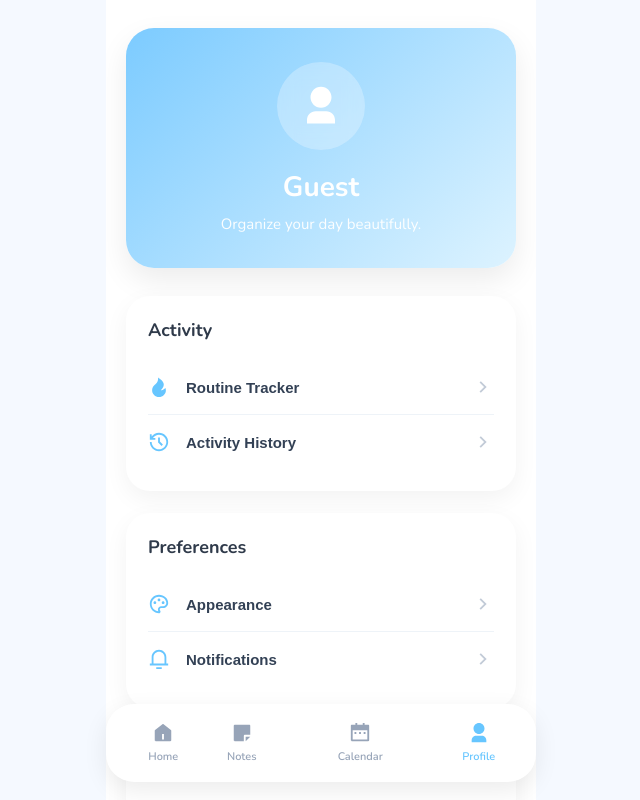
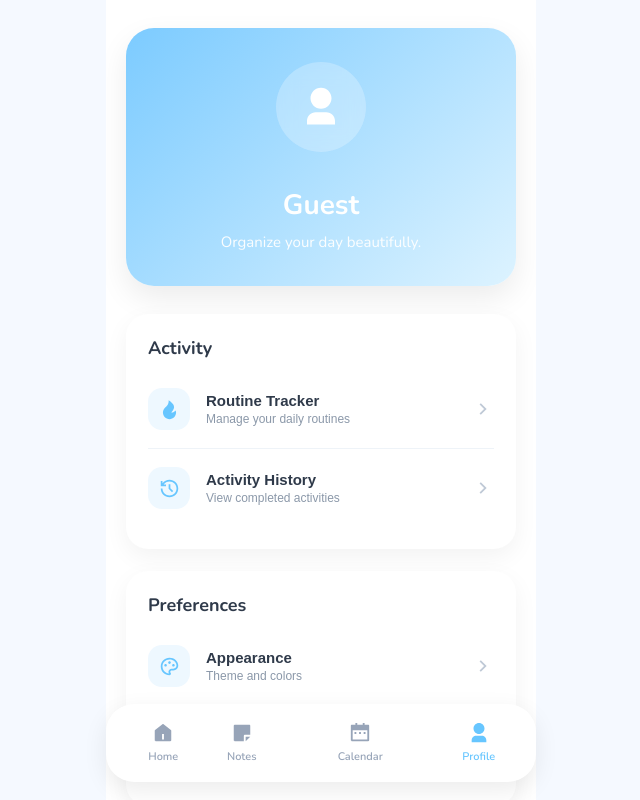
Before and after one commit to lasiah07/daily-planner, a React (Vite) app: page /profile in a window 1280 px wide. Shown: the top 800 px of the page, without its empty margins (319-959 px from the left). Built offline with nearby package versions, Linux system fonts and the light colour scheme.

Commit message:
Refactor profile with reusable UI components

```diff
--- /dev/null
+++ b/src/components/ProfileHeader/ProfileHeader.css
@@ -0,0 +1,77 @@
+.profile-header{
+
+  background:linear-gradient(
+    135deg,
+    #7CCBFF,
+    #DDF3FF
+  );
+
+  border-radius:28px;
+
+  padding:34px 24px;
+
+  display:flex;
+  flex-direction:column;
+  align-items:center;
+
+  box-shadow:0 12px 30px rgba(0,0,0,.08);
+
+  margin-bottom:28px;
+
+}
+
+.avatar{
+
+  width:90px;
+  height:90px;
+
+  border-radius:50%;
+
+  overflow:hidden;
+
+  background:rgba(255,255,255,.25);
+
+  display:flex;
+  justify-content:center;
+  align-items:center;
+
+}
+
+.avatar img{
+
+  width:100%;
+  height:100%;
+
+  object-fit:cover;
+
+}
+
+.avatar svg{
+
+  color:white;
+
+  font-size:42px;
+
+}
+
+.profile-header h2{
+
+  margin-top:16px;
+
+  color:white;
+
+  font-size:28px;
+
+}
+
+.profile-header p{
+
+  margin-top:8px;
+
+  color:white;
+
+  opacity:.95;
+
+  text-align:center;
+
+}
--- /dev/null
+++ b/src/components/ProfileHeader/ProfileHeader.jsx
@@ -0,0 +1,40 @@
+import "./ProfileHeader.css";
+
+import {
+  RiUser3Fill,
+} from "react-icons/ri";
+
+function ProfileHeader({ user }) {
+
+  return (
+
+    <div className="profile-header">
+
+      <div className="avatar">
+
+        {user.avatar ? (
+
+          <img
+            src={user.avatar}
+            alt={user.name}
+          />
+
+        ) : (
+
+          <RiUser3Fill />
+
+        )}
+
+      </div>
+
+      <h2>{user.name}</h2>
+
+      <p>{user.bio}</p>
+
+    </div>
+
+  );
+
+}
+
+export default ProfileHeader;
--- /dev/null
+++ b/src/components/SectionCard/SectionCard.css
@@ -0,0 +1,32 @@
+.section-card{
+
+    background:white;
+
+    border-radius:22px;
+
+    padding:22px;
+
+    margin-bottom:22px;
+
+    box-shadow:
+        0 8px 24px rgba(0,0,0,.05);
+
+}
+
+.section-title{
+
+    font-size:18px;
+
+    color:#2F3A4A;
+
+    margin-bottom:10px;
+
+}
+
+.section-body{
+
+    display:flex;
+
+    flex-direction:column;
+
+}
--- /dev/null
+++ b/src/components/SectionCard/SectionCard.jsx
@@ -0,0 +1,22 @@
+import "./SectionCard.css";
+
+function SectionCard({
+  title,
+  children,
+}) {
+  return (
+    <div className="section-card">
+
+      <h3 className="section-title">
+        {title}
+      </h3>
+
+      <div className="section-body">
+        {children}
+      </div>
+
+    </div>
+  );
+}
+
+export default SectionCard;
--- /dev/null
+++ b/src/components/SettingItem/SettingItem.css
@@ -0,0 +1,93 @@
+.setting-item{
+
+    width:100%;
+
+    border:none;
+
+    background:white;
+
+    display:flex;
+    justify-content:space-between;
+    align-items:center;
+
+    padding:18px 0;
+
+    cursor:pointer;
+
+    transition:.25s;
+
+}
+
+.setting-item:hover{
+
+    transform:translateX(4px);
+
+}
+
+.setting-left{
+
+    display:flex;
+    align-items:center;
+
+    gap:16px;
+
+}
+
+.setting-icon{
+
+    width:42px;
+    height:42px;
+
+    border-radius:14px;
+
+    background:#EEF8FF;
+
+    display:flex;
+    justify-content:center;
+    align-items:center;
+
+}
+
+.setting-icon svg{
+
+    font-size:21px;
+
+    color:#67C6FF;
+
+}
+
+.setting-content{
+
+    display:flex;
+    flex-direction:column;
+    align-items:flex-start;
+
+}
+
+.setting-content h4{
+
+    font-size:15px;
+
+    color:#2F3A4A;
+
+    font-weight:700;
+
+}
+
+.setting-content p{
+
+    margin-top:3px;
+
+    font-size:12px;
+
+    color:#8B98A9;
+
+}
+
+.setting-item>svg{
+
+    font-size:22px;
+
+    color:#BFC9D6;
+
+}
--- /dev/null
+++ b/src/components/SettingItem/SettingItem.jsx
@@ -0,0 +1,40 @@
+import "./SettingItem.css";
+
+import { RiArrowRightSLine } from "react-icons/ri";
+
+function SettingItem({
+  icon,
+  title,
+  subtitle,
+  onClick,
+}) {
+  return (
+    <button
+      className="setting-item"
+      onClick={onClick}
+    >
+      <div className="setting-left">
+
+        <div className="setting-icon">
+          {icon}
+        </div>
+
+        <div className="setting-content">
+
+          <h4>{title}</h4>
+
+          {subtitle && (
+            <p>{subtitle}</p>
+          )}
+
+        </div>
+
+      </div>
+
+      <RiArrowRightSLine />
+
+    </button>
+  );
+}
+
+export default SettingItem;
--- a/src/pages/Profile/Profile.jsx
+++ b/src/pages/Profile/Profile.jsx
@@ -2,20 +2,22 @@ import "./Profile.css";
 
 import { useNavigate } from "react-router-dom";
 
+import ProfileHeader from "../../components/ProfileHeader/ProfileHeader";
+import SettingItem from "../../components/SettingItem/SettingItem";
+import SectionCard from "../../components/SectionCard/SectionCard";
+
 import {
-  RiUser3Fill,
   RiPaletteLine,
   RiNotification3Line,
   RiInformationLine,
   RiHistoryLine,
   RiFireFill,
-  RiArrowRightSLine,
 } from "react-icons/ri";
 
 function Profile() {
+
   const navigate = useNavigate();
 
-  // Nanti diganti dari Authentication
   const user = {
     name: "Guest",
     bio: "Organize your day beautifully.",
@@ -23,130 +25,63 @@ function Profile() {
   };
 
   return (
+
     <div className="profile-page">
 
-      <div className="profile-header">
+      <ProfileHeader user={user} />
 
-        <div className="avatar">
+      <SectionCard title="Activity">
 
-          <RiUser3Fill />
+        <SettingItem
+          icon={<RiFireFill />}
+          title="Routine Tracker"
+          subtitle="Manage your daily routines"
+          onClick={() => navigate("/routine")}
+        />
 
-        </div>
+        <SettingItem
+          icon={<RiHistoryLine />}
+          title="Activity History"
+          subtitle="View completed activities"
+          onClick={() => navigate("/history")}
+        />
 
-        <h2>{user.name}</h2>
+      </SectionCard>
 
-        <p>{user.bio}</p>
+      <SectionCard title="Preferences">
 
-      </div>
+        <SettingItem
+          icon={<RiPaletteLine />}
+          title="Appearance"
+          subtitle="Theme and colors"
+        />
 
-      {/* ACTIVITY */}
+        <SettingItem
+          icon={<RiNotification3Line />}
+          title="Notifications"
+          subtitle="Reminder settings"
+        />
 
-      <div className="settings-card">
+      </SectionCard>
 
-        <h3>Activity</h3>
+      <SectionCard title="About">
 
-        <button
-          className="setting-item"
-          onClick={() => navigate("/routine")}
-        >
+        <SettingItem
+          icon={<RiInformationLine />}
+          title="About Planora"
+          subtitle="Version, credits and licenses"
+        />
 
-          <div className="setting-left">
-
-            <RiFireFill />
-
-            <span>Routine Tracker</span>
-
-          </div>
-
-          <RiArrowRightSLine />
-
-        </button>
-
-        <button
-          className="setting-item"
-          onClick={() => navigate("/history")}
-        >
-
-          <div className="setting-left">
-
-            <RiHistoryLine />
-
-            <span>Activity History</span>
-
-          </div>
-
-          <RiArrowRightSLine />
-
-        </button>
-
-      </div>
-
-      {/* PREFERENCES */}
-
-      <div className="settings-card">
-
-        <h3>Preferences</h3>
-
-        <button className="setting-item">
-
-          <div className="setting-left">
-
-            <RiPaletteLine />
-
-            <span>Appearance</span>
-
-          </div>
-
-          <RiArrowRightSLine />
-
-        </button>
-
-        <button className="setting-item">
-
-          <div className="setting-left">
-
-            <RiNotification3Line />
-
-            <span>Notifications</span>
-
-          </div>
-
-          <RiArrowRightSLine />
-
-        </button>
-
-      </div>
-
-      {/* ABOUT */}
-
-      <div className="settings-card">
-
-        <h3>About</h3>
-
-        <button className="setting-item">
-
-          <div className="setting-left">
-
-            <RiInformationLine />
-
-            <span>About Planora</span>
-
-          </div>
-
-          <RiArrowRightSLine />
-
-        </button>
-
-      </div>
+      </SectionCard>
 
       <p className="version">
-
         Planora v1.0.0
-
       </p>
 
     </div>
+
   );
+
 }
 
 export default Profile;
```
